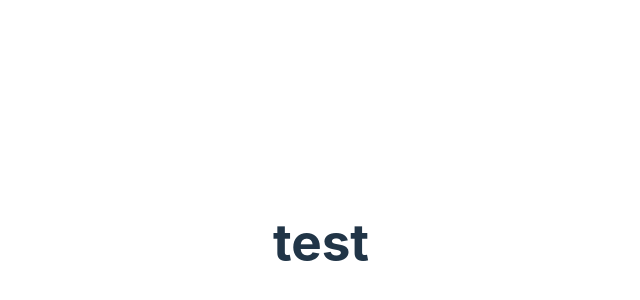
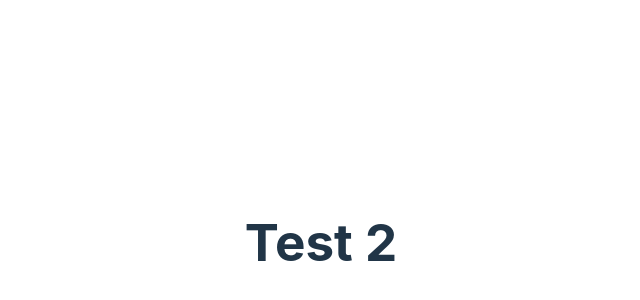
Before and after one commit to Aniket-Patel-swg/paginated-list-react, a React (Vite) app: page / in a window 1280 px wide. Shown: the part 158-458 px from the top of the page, without its empty margins (319-959 px from the left). Built offline with nearby package versions, Linux system fonts and the light colour scheme.

Commit message:
added routes

```diff
--- a/package.json
+++ b/package.json
@@ -10,8 +10,12 @@
     "preview": "vite preview"
   },
   "dependencies": {
+    "@emotion/react": "^11.13.3",
+    "@emotion/styled": "^11.13.0",
+    "@mui/material": "^6.1.2",
     "react": "^18.3.1",
-    "react-dom": "^18.3.1"
+    "react-dom": "^18.3.1",
+    "react-router-dom": "^6.26.2"
   },
   "devDependencies": {
     "@eslint/js": "^9.9.0",
--- a/src/App.tsx
+++ b/src/App.tsx
@@ -1,11 +1,14 @@
+import { Routes, Route } from 'react-router-dom';
 import './App.css'
+import HomePage from './pages/HomePage';
 
 function App() {
 
   return (
     <>
-      <h1>test</h1>
-
+      <Routes>
+        <Route path='/' element={<><HomePage /></>} />
+      </Routes>
     </>
   )
 }
--- a/src/main.tsx
+++ b/src/main.tsx
@@ -1,10 +1,13 @@
 import { StrictMode } from 'react'
 import { createRoot } from 'react-dom/client'
+import { BrowserRouter } from 'react-router-dom'
 import App from './App.tsx'
 import './index.css'
 
 createRoot(document.getElementById('root')!).render(
   <StrictMode>
-    <App />
+    <BrowserRouter>
+      <App />
+    </BrowserRouter>
   </StrictMode>,
 )
--- /dev/null
+++ b/src/pages/HomePage.tsx
@@ -0,0 +1,10 @@
+
+const HomePage = () => {
+    return (
+        <>
+            <h1>Test 2</h1>
+        </>
+    )
+}
+
+export default HomePage;
```
Also changed, not shown: 1 other file (tests, documents, lock files or other folders).
